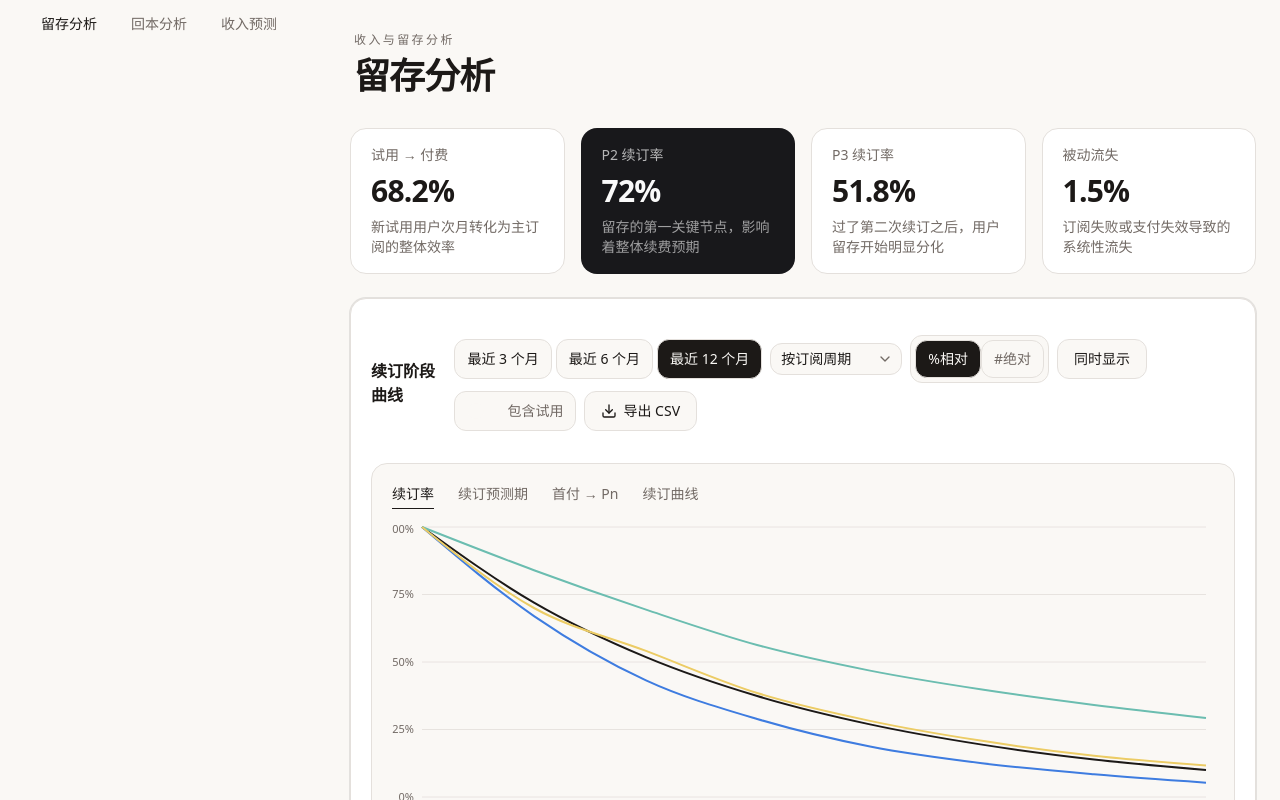
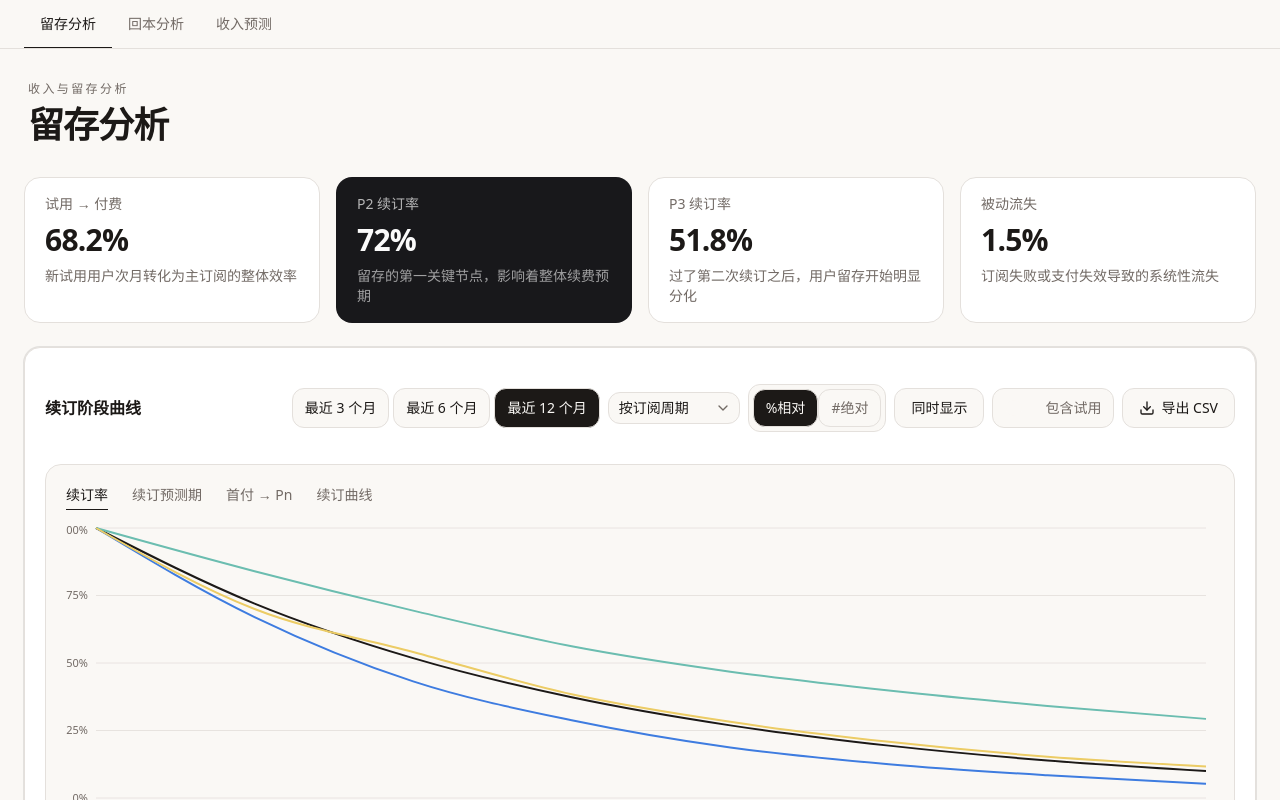
Before and after one commit to yosign/retention-dashboard, a Next.js app: page / in a window 1280 px wide. Shown: the top 800 px of the page. Built offline with nearby package versions, Linux system fonts and the light colour scheme.

Commit message:
refactor: replace shadcn Tabs with native button+router for top nav, pure underline active style v12

```diff
--- a/app/page.tsx
+++ b/app/page.tsx
@@ -1,56 +1,61 @@
-import { Tabs, TabsContent, TabsList, TabsTrigger } from "@/components/ui/tabs";
+"use client";
+
+import { useRouter, useSearchParams } from "next/navigation";
+import { Suspense } from "react";
 import { RetentionDashboard } from "@/components/dashboard/retention-dashboard";
 import { PaybackDashboard } from "@/components/dashboard/payback-dashboard";
 import { ForecastDashboard } from "@/components/dashboard/forecast-dashboard";
 import { defaultRetentionData, defaultPaybackData, defaultForecastData } from "@/lib/dashboard-data";
+import { cn } from "@/lib/utils";
 
-export default function Home({
-  searchParams,
-}: {
-  searchParams: { tab?: string };
-}) {
-  const tab = searchParams?.tab ?? "retention";
+const TABS = [
+  { value: "retention", label: "留存分析" },
+  { value: "payback", label: "回本分析" },
+  { value: "forecast", label: "收入预测" },
+] as const;
+
+function DashboardContent() {
+  const router = useRouter();
+  const searchParams = useSearchParams();
+  const activeTab = searchParams.get("tab") ?? "retention";
 
   return (
     <main className="min-h-screen bg-background">
-      <Tabs defaultValue={tab} className="w-full">
-        <div className="border-b border-border">
-          <div className="mx-auto max-w-screen-2xl px-6">
-            <TabsList className="h-12 w-auto gap-0 rounded-none bg-transparent p-0">
-              <TabsTrigger
-                value="retention"
-                className="relative h-12 rounded-none bg-transparent px-4 text-sm font-medium text-muted-foreground shadow-none transition-colors hover:text-foreground data-[state=active]:bg-transparent data-[state=active]:text-foreground data-[state=active]:shadow-none data-[state=active]:after:absolute data-[state=active]:after:bottom-0 data-[state=active]:after:left-0 data-[state=active]:after:right-0 data-[state=active]:after:h-px data-[state=active]:after:bg-foreground"
+      {/* Top nav tab bar */}
+      <div className="border-b border-border">
+        <div className="mx-auto max-w-screen-2xl px-6">
+          <nav className="flex h-12 items-end gap-0">
+            {TABS.map((tab) => (
+              <button
+                key={tab.value}
+                type="button"
+                onClick={() => router.push(`/?tab=${tab.value}`)}
+                className={cn(
+                  "relative h-12 px-4 text-sm font-medium transition-colors",
+                  activeTab === tab.value
+                    ? "text-foreground after:absolute after:bottom-0 after:left-0 after:right-0 after:h-px after:bg-foreground"
+                    : "text-muted-foreground hover:text-foreground"
+                )}
               >
-                留存分析
-              </TabsTrigger>
-              <TabsTrigger
-                value="payback"
-                className="relative h-12 rounded-none bg-transparent px-4 text-sm font-medium text-muted-foreground shadow-none transition-colors hover:text-foreground data-[state=active]:bg-transparent data-[state=active]:text-foreground data-[state=active]:shadow-none data-[state=active]:after:absolute data-[state=active]:after:bottom-0 data-[state=active]:after:left-0 data-[state=active]:after:right-0 data-[state=active]:after:h-px data-[state=active]:after:bg-foreground"
-              >
-                回本分析
-              </TabsTrigger>
-              <TabsTrigger
-                value="forecast"
-                className="relative h-12 rounded-none bg-transparent px-4 text-sm font-medium text-muted-foreground shadow-none transition-colors hover:text-foreground data-[state=active]:bg-transparent data-[state=active]:text-foreground data-[state=active]:shadow-none data-[state=active]:after:absolute data-[state=active]:after:bottom-0 data-[state=active]:after:left-0 data-[state=active]:after:right-0 data-[state=active]:after:h-px data-[state=active]:after:bg-foreground"
-              >
-                收入预测
-              </TabsTrigger>
-            </TabsList>
-          </div>
+                {tab.label}
+              </button>
+            ))}
+          </nav>
         </div>
+      </div>
 
-        <TabsContent value="retention" className="mt-0">
-          <RetentionDashboard data={defaultRetentionData} />
-        </TabsContent>
-
-        <TabsContent value="payback" className="mt-0">
-          <PaybackDashboard data={defaultPaybackData} />
-        </TabsContent>
-
-        <TabsContent value="forecast" className="mt-0">
-          <ForecastDashboard data={defaultForecastData} />
-        </TabsContent>
-      </Tabs>
+      {/* Tab content */}
+      {activeTab === "retention" && <RetentionDashboard data={defaultRetentionData} />}
+      {activeTab === "payback" && <PaybackDashboard data={defaultPaybackData} />}
+      {activeTab === "forecast" && <ForecastDashboard data={defaultForecastData} />}
     </main>
   );
 }
+
+export default function Home() {
+  return (
+    <Suspense>
+      <DashboardContent />
+    </Suspense>
+  );
+}
```
